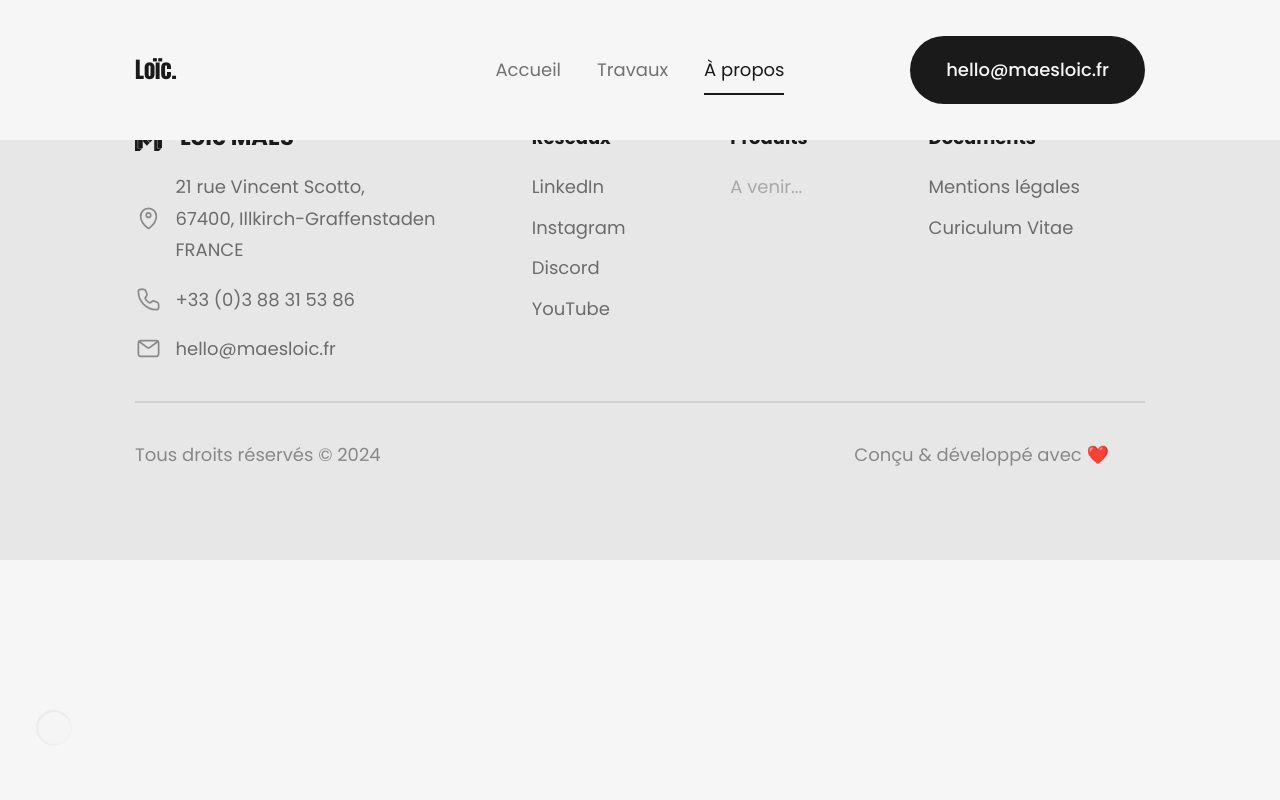
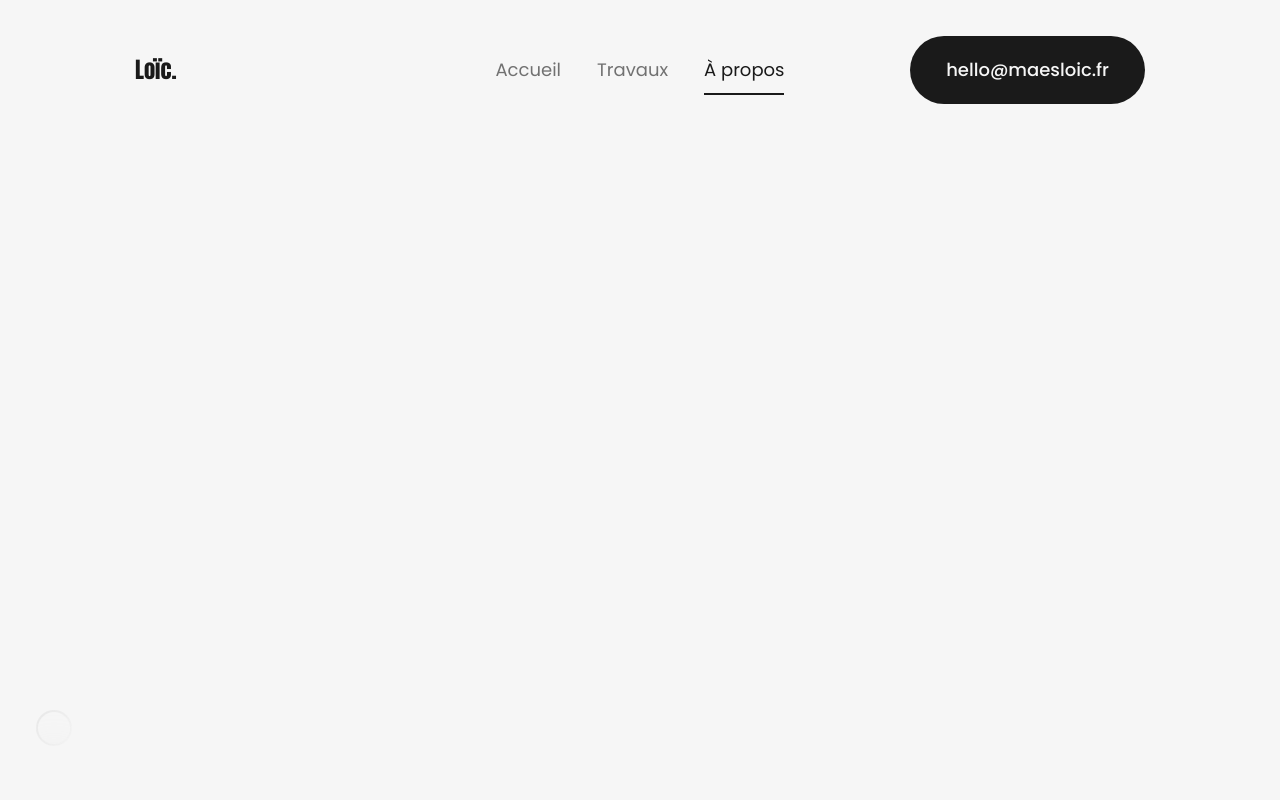
Before and after one commit to loicmaes/portfolio, a Nuxt app: page /about in a window 1280 px wide. Shown: the top 800 px of the page. Built offline with nearby package versions, Linux system fonts and the light colour scheme.

Commit message:
:lipstick: Apply default page style

```diff
--- a/pages/about.vue
+++ b/pages/about.vue
@@ -2,7 +2,9 @@
 </script>
 
 <template>
-  <h1>About</h1>
+  <div data-page class="about">
+    <!-- TODO: implement about page -->
+  </div>
 </template>
 
 <style scoped lang="sass">
--- a/pages/projects/[id].vue
+++ b/pages/projects/[id].vue
@@ -4,7 +4,9 @@ const number = params.id;
 </script>
 
 <template>
-  <h1>Project n°{{ number }}</h1>
+  <div data-page class="project">
+    <!-- TODO: implement project viewer page -->
+  </div>
 </template>
 
 <style scoped lang="sass">
--- a/pages/projects/index.vue
+++ b/pages/projects/index.vue
@@ -3,7 +3,9 @@
 </script>
 
 <template>
-  <h1>Projects</h1>
+  <div data-page class="projects">
+    <!-- TODO: implement projects page -->
+  </div>
 </template>
 
 <style scoped lang="sass">
```
